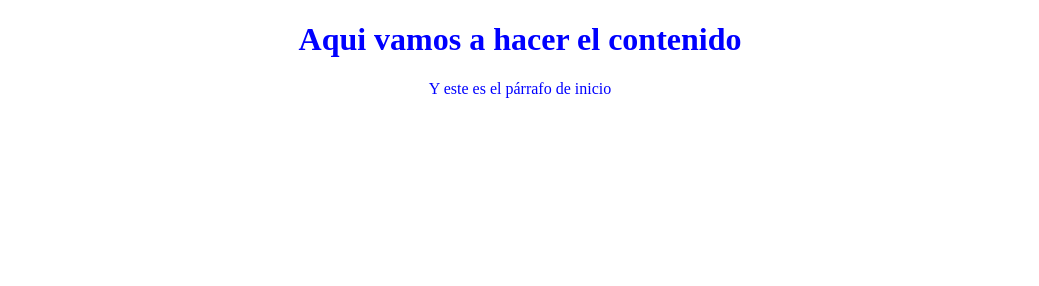
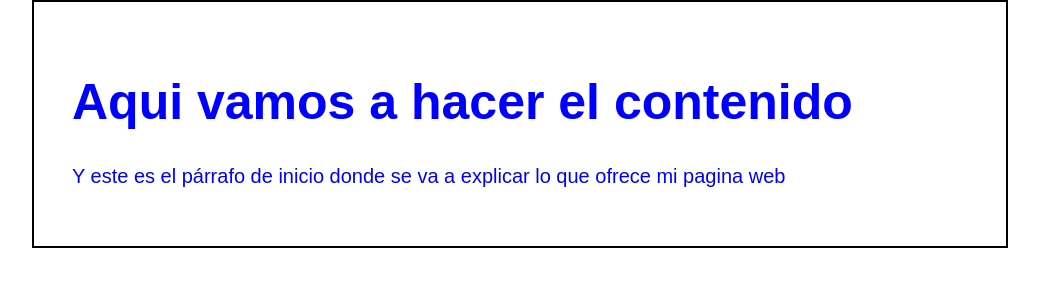
Before and after one commit to paolazuluaga/html, a plain HTML site: page pagina.html in a window 1280 px wide. Shown: the whole page, without its empty margins (120-1159 px from the left). Drawn offline with Linux system fonts and the light colour scheme.

Commit message:
Segundo Commit a pagina.html

```diff
--- a/css/estilos.css
+++ b/css/estilos.css
@@ -1,5 +1,20 @@
 body {
     color: blue;
     text-align: center;
-    font-family: "Arial;
+    font-family: "Arial";
+    font-size: 20px;
+    margin: 0;
+    padding: 0;
 }
+
+#container{
+    width: 70%;
+    padding: 1cm;
+    text-align: left;
+    border: 2px solid black;
+    margin: 0 auto;
+}
+
+#container h1{
+    font-size: 50px;
+}
--- a/pagina.html
+++ b/pagina.html
@@ -6,8 +6,11 @@
     <link rel="stylesheet" href="css/estilos.css">
 </head>
 <body>
-    <h1>Aqui vamos a hacer el contenido</h1>
-    <p>Y este es el párrafo de inicio</p>
-
+    <div id="container">
+        <div id="pagina">
+            <h1>Aqui vamos a hacer el contenido</h1>
+            <p>Y este es el párrafo de inicio donde se va a explicar lo que ofrece mi pagina web</p>
+        </div>
+    </div>
 </body>
 </html>
```
